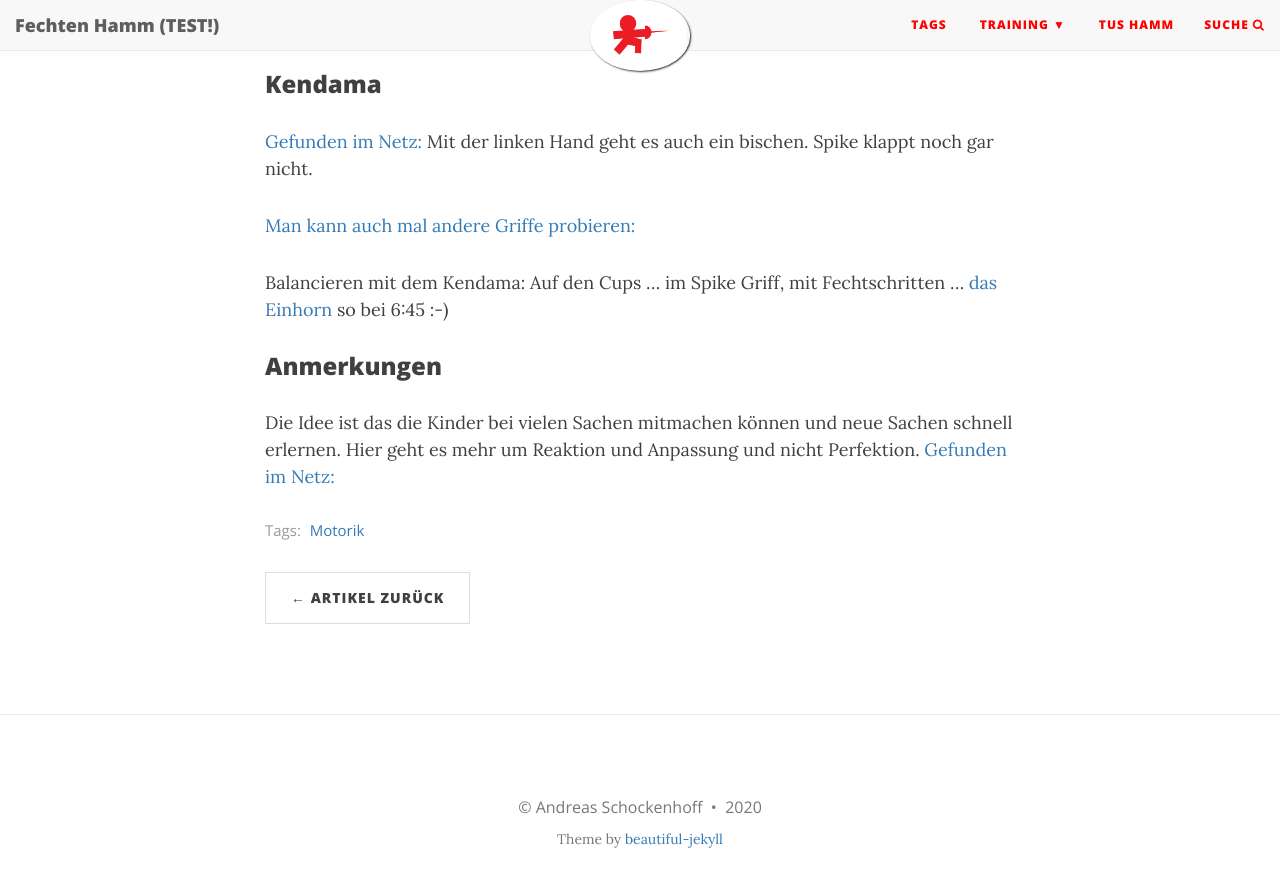
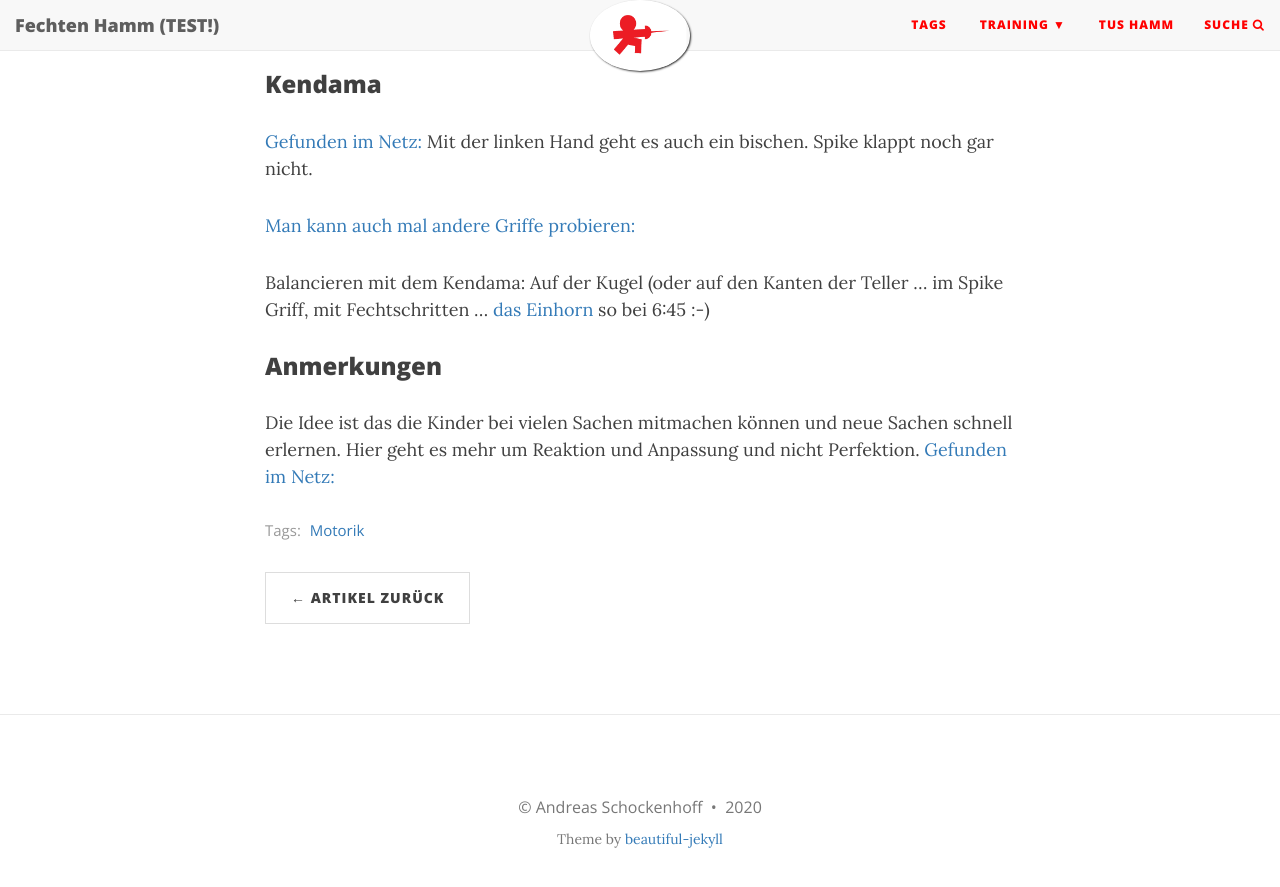
Before and after one commit to test-blog-fechten/test-blog-fechten.github.io, a Jekyll site: the page built from _posts/2020-04-12-motorik-ueben.md, in a window 1280 px wide and 900 px high, scrolled down 1626 px. Shown: the top 887 px of the window. Built offline with Jekyll 4.4.1, drawn with Linux system fonts in a browser that asks for light colours; nearby versions of some CDN libraries.

Commit message:
update post

```diff
--- a/_posts/2020-04-12-motorik-ueben.md
+++ b/_posts/2020-04-12-motorik-ueben.md
@@ -45,7 +45,7 @@
 
 [Man kann auch mal andere Griffe probieren:](https://www.youtube.com/watch?v=4EKZIV2qDQc)
 
-Balancieren mit dem Kendama: Auf den Cups ... im Spike Griff, mit Fechtschritten ... [das Einhorn](https://www.youtube.com/watch?v=D5mK-DmeCwk) so bei 6:45 :-)
+Balancieren mit dem Kendama: Auf der Kugel (oder auf den Kanten der Teller ... im Spike Griff, mit Fechtschritten ... [das Einhorn](https://www.youtube.com/watch?v=D5mK-DmeCwk) so bei 6:45 :-)
 
 ### Anmerkungen
 Die Idee ist das die Kinder bei vielen Sachen mitmachen können und neue Sachen schnell erlernen. Hier geht es mehr um Reaktion und Anpassung und nicht Perfektion.
```
